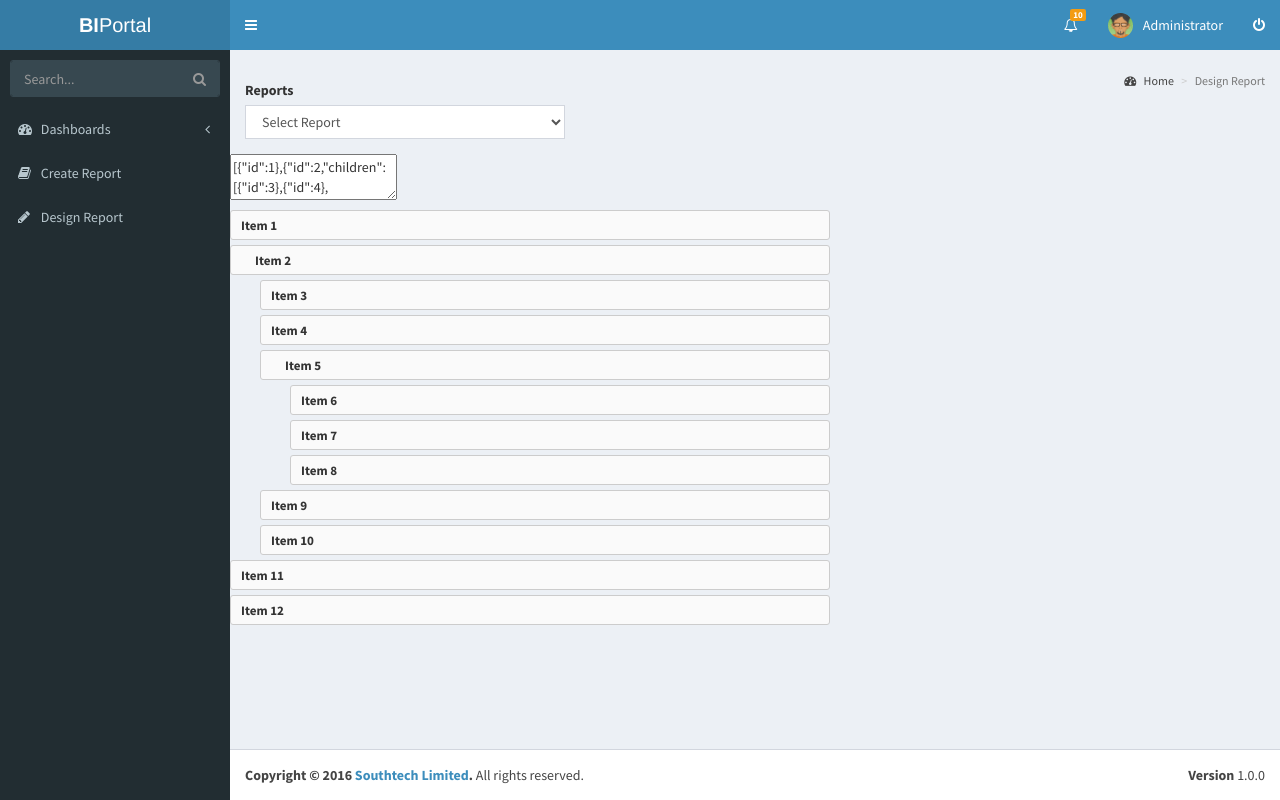
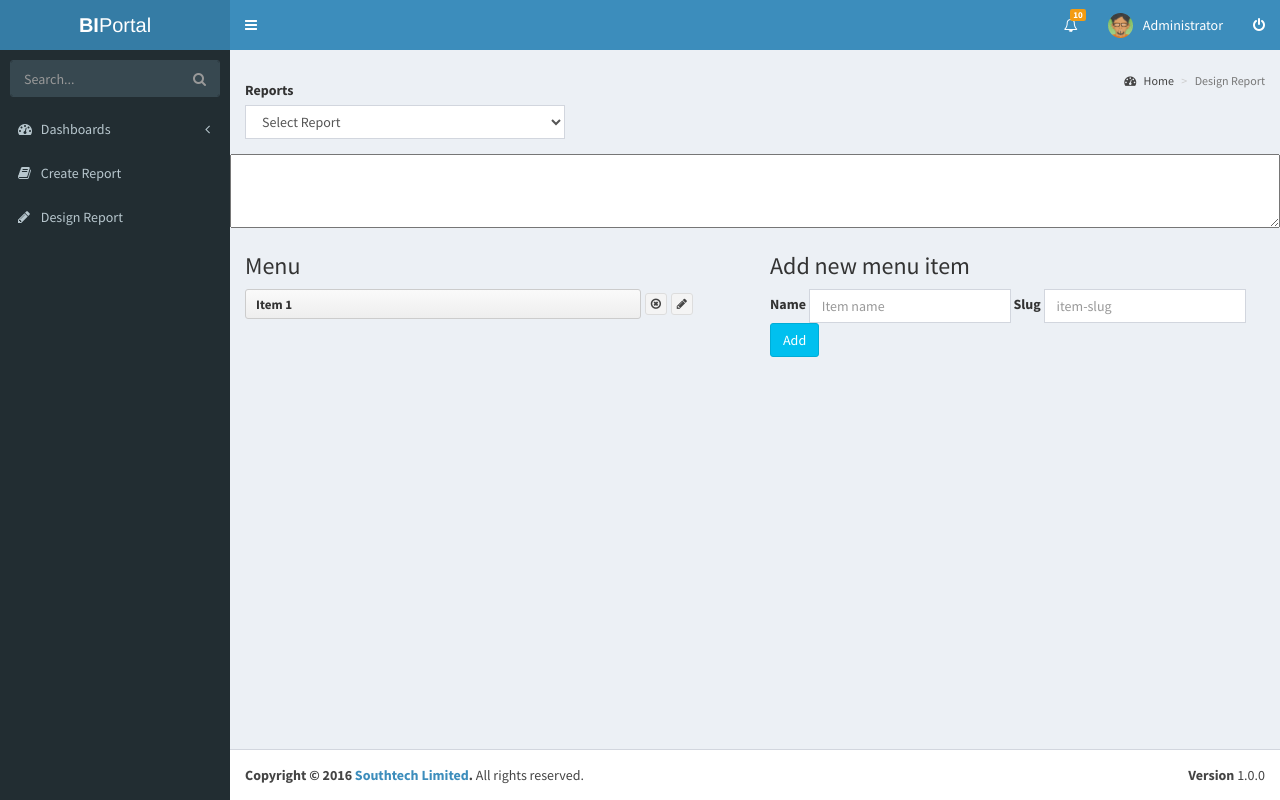
Before and after one commit to WSAyan/bi-powerBluff, a PHP site: page /BIPortalDemo/designReport.php in a window 1280 px wide. Run offline with PHP 8.4, Linux system fonts and the light colour scheme; the visitor is signed in with stand-in values (Sample User, id 1); data that the repository does not hold is empty; some libraries are stand-ins or nearby versions.

Commit message:
edit enabled nestable added

```diff
--- a/admin.php
+++ b/admin.php
@@ -21,7 +21,7 @@ $selectedDept = null;
 <head>
     <meta charset="utf-8">
     <meta http-equiv="X-UA-Compatible" content="IE=edge">
-    <title>BIPortalDemo</title>
+    <title>BIPortal</title>
     <meta content="width=device-width, initial-scale=1, maximum-scale=1, user-scalable=no" name="viewport">
     <link rel="stylesheet" href="view/bootstrap/css/bootstrap.min.css">
     <link rel="stylesheet" href="https://cdnjs.cloudflare.com/ajax/libs/font-awesome/4.5.0/css/font-awesome.min.css">
--- a/designReport.php
+++ b/designReport.php
@@ -25,7 +25,7 @@ if (isset($_SESSION['sid'])) {
 <head>
     <meta charset="utf-8">
     <meta http-equiv="X-UA-Compatible" content="IE=edge">
-    <title>BIPortalDemo</title>
+    <title>BIPortal</title>
 
     <meta content="width=device-width, initial-scale=1, maximum-scale=1, user-scalable=no" name="viewport">
     <link rel="stylesheet" href="view/bootstrap/css/bootstrap.min.css">
@@ -35,6 +35,7 @@ if (isset($_SESSION['sid'])) {
     <link rel="stylesheet" href="view/dist/css/AdminLTE.min.css">
     <link rel="stylesheet" href="view/dist/css/skins/_all-skins.min.css">
     <link rel="stylesheet" href="view/dist/css/jquery.nestable.css">
+    <link rel="stylesheet" href="view/dist/css/style.css">
 
     <script src="https://oss.maxcdn.com/html5shiv/3.7.3/html5shiv.min.js"></script>
     <script src="https://oss.maxcdn.com/respond/1.4.2/respond.min.js"></script>
@@ -233,7 +234,7 @@ if (isset($_SESSION['sid'])) {
                 <textarea id="nestable-output"></textarea>
             </div>
             <div class="row">
-                <div class="dd" id="nestable">
+                <!--<div class="dd" id="nestable">
                     <ol class="dd-list">
                         <li class="dd-item" data-id="1">
                             <div class="dd-handle">Item 1</div>
@@ -276,6 +277,52 @@ if (isset($_SESSION['sid'])) {
                             <div class="dd-handle">Item 12</div>
                         </li>
                     </ol>
+                </div>-->
+                <div class="col-md-6">
+                    <h3>Menu</h3>
+                    <div class="dd nestable" id="nestable">
+                        <ol class="dd-list">
+                            <li class="dd-item" data-id="1" data-name="Item 1" data-slug="item-slug-1" data-new="0"
+                                data-deleted="0">
+                                <div class="dd-handle">Item 1</div>
+                                <span class="button-delete btn btn-default btn-xs pull-right"
+                                      data-owner-id="1">
+                  <i class="fa fa-times-circle-o" aria-hidden="true"></i>
+                </span>
+                                <span class="button-edit btn btn-default btn-xs pull-right"
+                                      data-owner-id="1">
+                  <i class="fa fa-pencil" aria-hidden="true"></i>
+                </span>
+                            </li>
+                        </ol>
+                    </div>
+                </div>
+                <div class="col-md-6">
+                    <form class="form-inline" id="menu-add">
+                        <h3>Add new menu item</h3>
+                        <div class="form-group">
+                            <label for="addInputName">Name</label>
+                            <input type="text" class="form-control" id="addInputName" placeholder="Item name" required>
+                        </div>
+                        <div class="form-group">
+                            <label for="addInputSlug">Slug</label>
+                            <input type="text" class="form-control" id="addInputSlug" placeholder="item-slug" required>
+                        </div>
+                        <button class="btn btn-info" id="addButton">Add</button>
+                    </form>
+
+                    <form class="" id="menu-editor" style="display: none;">
+                        <h3>Editing <span id="currentEditName"></span></h3>
+                        <div class="form-group">
+                            <label for="addInputName">Name</label>
+                            <input type="text" class="form-control" id="editInputName" placeholder="Item name" required>
+                        </div>
+                        <div class="form-group">
+                            <label for="addInputSlug">Slug</label>
+                            <input type="text" class="form-control" id="editInputSlug" placeholder="item-slug">
+                        </div>
+                        <button class="btn btn-info" id="editButton">Edit</button>
+                    </form>
                 </div>
             </div>
         </section>
@@ -293,30 +340,22 @@ if (isset($_SESSION['sid'])) {
 
 
 </div>
-<!-- ./wrapper -->
 
-<!-- jQuery 2.2.3 -->
+
+
 <script src="view/plugins/jQuery/jquery-2.2.3.min.js"></script>
-<!-- Bootstrap 3.3.6 -->
 <script src="view/bootstrap/js/bootstrap.min.js"></script>
-<!-- FastClick -->
 <script src="view/plugins/fastclick/fastclick.js"></script>
-<!-- AdminLTE App -->
 <script src="view/dist/js/app.min.js"></script>
-<!-- Sparkline -->
 <script src="view/plugins/sparkline/jquery.sparkline.min.js"></script>
-<!-- jvectormap -->
 <script src="view/plugins/jvectormap/jquery-jvectormap-1.2.2.min.js"></script>
 <script src="view/plugins/jvectormap/jquery-jvectormap-world-mill-en.js"></script>
-<!-- SlimScroll 1.3.0 -->
 <script src="view/plugins/slimScroll/jquery.slimscroll.min.js"></script>
-<!-- ChartJS 1.0.1 -->
 <script src="view/plugins/chartjs/Chart.min.js"></script>
-<!-- AdminLTE dashboard demo (This is only for demo purposes) -->
 <script src="view/dist/js/pages/dashboard2.js"></script>
-<!-- AdminLTE for demo purposes -->
-<script src="view/dist/js/jquery.nestable.js"></script>
 <script src="view/dist/js/demo.js"></script>
+<script src="view/plugins/jquery.nestable.js"></script>
+<script src="view/plugins/jquery.nestable++.js"></script>
 <script src="view/dist/js/pages/designReport.js"></script>
 <script>
     designReport.initialize();
--- a/index.php
+++ b/index.php
@@ -2,4 +2,3 @@
 require_once 'utils/Redirect.php';
 Redirect::loadPage("login.php");
 exit();
-?>
--- /dev/null
+++ b/view/dist/css/style.css
@@ -0,0 +1,304 @@
+/**
+*  Nestable css
+*/
+.dd {
+  position: relative;
+  display: block;
+  margin: 0;
+  padding: 0;
+  max-width: 600px;
+  list-style: none;
+  font-size: 13px;
+  line-height: 20px;
+}
+
+.dd-list {
+  display: block;
+  position: relative;
+  margin: 0;
+  padding: 0;
+  list-style: none;
+}
+
+.dd-list .dd-list {
+  padding-left: 30px;
+}
+
+.dd-collapsed .dd-list {
+  display: none;
+}
+
+.dd-item,
+.dd-empty,
+.dd-placeholder {
+  display: block;
+  position: relative;
+  margin: 0;
+  padding: 0;
+  min-height: 20px;
+  font-size: 13px;
+  line-height: 20px;
+}
+
+.dd-handle {
+  display: block;
+  height: 30px;
+  margin: 5px 0;
+  padding: 5px 10px;
+  color: #333;
+  text-decoration: none;
+  font-weight: bold;
+  border: 1px solid #ccc;
+  background: #fafafa;
+  background: -webkit-linear-gradient(top, #fafafa 0%, #eee 100%);
+  background: -moz-linear-gradient(top, #fafafa 0%, #eee 100%);
+  background: linear-gradient(top, #fafafa 0%, #eee 100%);
+  -webkit-border-radius: 3px;
+  border-radius: 3px;
+  box-sizing: border-box;
+  -moz-box-sizing: border-box;
+}
+
+.dd-handle:hover {
+  color: #2ea8e5;
+  background: #fff;
+}
+
+.dd-item > button {
+  display: block;
+  position: relative;
+  cursor: pointer;
+  float: left;
+  width: 25px;
+  height: 20px;
+  margin: 5px 0;
+  padding: 0;
+  text-indent: 100%;
+  white-space: nowrap;
+  overflow: hidden;
+  border: 0;
+  background: transparent;
+  font-size: 12px;
+  line-height: 1;
+  text-align: center;
+  font-weight: bold;
+}
+
+.dd-item > button:before {
+  content: '+';
+  display: block;
+  position: absolute;
+  width: 100%;
+  text-align: center;
+  text-indent: 0;
+}
+
+.dd-item > button[data-action="collapse"]:before {
+  content: '-';
+}
+
+.dd-placeholder,
+.dd-empty {
+  margin: 5px 0;
+  padding: 0;
+  min-height: 30px;
+  background: #f2fbff;
+  border: 1px dashed #b6bcbf;
+  box-sizing: border-box;
+  -moz-box-sizing: border-box;
+}
+
+.dd-empty {
+  border: 1px dashed #bbb;
+  min-height: 100px;
+  background-color: #e5e5e5;
+  background-image: -webkit-linear-gradient(45deg, #fff 25%, transparent 25%, transparent 75%, #fff 75%, #fff),
+    -webkit-linear-gradient(45deg, #fff 25%, transparent 25%, transparent 75%, #fff 75%, #fff);
+  background-image: -moz-linear-gradient(45deg, #fff 25%, transparent 25%, transparent 75%, #fff 75%, #fff),
+    -moz-linear-gradient(45deg, #fff 25%, transparent 25%, transparent 75%, #fff 75%, #fff);
+  background-image: linear-gradient(45deg, #fff 25%, transparent 25%, transparent 75%, #fff 75%, #fff),
+    linear-gradient(45deg, #fff 25%, transparent 25%, transparent 75%, #fff 75%, #fff);
+  background-size: 60px 60px;
+  background-position: 0 0, 30px 30px;
+}
+
+.dd-dragel {
+  position: absolute;
+  pointer-events: none;
+  z-index: 9999;
+}
+
+.dd-dragel > .dd-item .dd-handle {
+  margin-top: 0;
+}
+
+.dd-dragel .dd-handle {
+  -webkit-box-shadow: 2px 4px 6px 0 rgba(0, 0, 0, .1);
+  box-shadow: 2px 4px 6px 0 rgba(0, 0, 0, .1);
+}
+
+/**
+* Nestable Extras
+*/
+.nestable-lists {
+  display: block;
+  clear: both;
+  padding: 30px 0;
+  width: 100%;
+  border: 0;
+  border-top: 2px solid #ddd;
+  border-bottom: 2px solid #ddd;
+}
+
+#nestable-menu {
+  padding: 0;
+  margin: 20px 0;
+}
+
+#nestable-output,
+#nestable2-output {
+  width: 100%;
+  height: 7em;
+  font-size: 0.75em;
+  line-height: 1.333333em;
+  font-family: Consolas, monospace;
+  padding: 5px;
+  box-sizing: border-box;
+  -moz-box-sizing: border-box;
+}
+
+#nestable2 .dd-handle {
+  color: #fff;
+  border: 1px solid #999;
+  background: #bbb;
+  background: -webkit-linear-gradient(top, #bbb 0%, #999 100%);
+  background: -moz-linear-gradient(top, #bbb 0%, #999 100%);
+  background: linear-gradient(top, #bbb 0%, #999 100%);
+}
+
+#nestable2 .dd-handle:hover {
+  background: #bbb;
+}
+
+#nestable2 .dd-item > button:before {
+  color: #fff;
+}
+
+.dd {
+  //  float: left;
+  //  width: 48 %;
+  width: 80%;
+}
+
+.dd + .dd {
+  margin-left: 2%;
+}
+
+.dd-hover > .dd-handle {
+  background: #2ea8e5 !important;
+}
+
+/**
+* Nestable Draggable Handles
+*/
+.dd3-content {
+  display: block;
+  height: 30px;
+  margin: 5px 0;
+  padding: 5px 10px 5px 40px;
+  color: #333;
+  text-decoration: none;
+  font-weight: bold;
+  border: 1px solid #ccc;
+  background: #fafafa;
+  background: -webkit-linear-gradient(top, #fafafa 0%, #eee 100%);
+  background: -moz-linear-gradient(top, #fafafa 0%, #eee 100%);
+  background: linear-gradient(top, #fafafa 0%, #eee 100%);
+  -webkit-border-radius: 3px;
+  border-radius: 3px;
+  box-sizing: border-box;
+  -moz-box-sizing: border-box;
+}
+
+.dd3-content:hover {
+  color: #2ea8e5;
+  background: #fff;
+}
+
+.dd-dragel > .dd3-item > .dd3-content {
+  margin: 0;
+}
+
+.dd3-item > button {
+  margin-left: 30px;
+}
+
+.dd3-handle {
+  position: absolute;
+  margin: 0;
+  left: 0;
+  top: 0;
+  cursor: pointer;
+  width: 30px;
+  text-indent: 100%;
+  white-space: nowrap;
+  overflow: hidden;
+  border: 1px solid #aaa;
+  background: #ddd;
+  background: -webkit-linear-gradient(top, #ddd 0%, #bbb 100%);
+  background: -moz-linear-gradient(top, #ddd 0%, #bbb 100%);
+  background: linear-gradient(top, #ddd 0%, #bbb 100%);
+  border-top-right-radius: 0;
+  border-bottom-right-radius: 0;
+}
+
+.dd3-handle:before {
+  content: '≡';
+  display: block;
+  position: absolute;
+  left: 0;
+  top: 3px;
+  width: 100%;
+  text-align: center;
+  text-indent: 0;
+  color: #fff;
+  font-size: 20px;
+  font-weight: normal;
+}
+
+.dd3-handle:hover {
+  background: #ddd;
+}
+
+
+/*
+* Nestable++
+*/
+.button-delete {
+  position: absolute;
+  top: 4px;
+  right: -26px;
+}
+
+.button-edit {
+  position: absolute;
+  top: 4px;
+  right: -52px;
+}
+
+#menu-editor {
+  margin-top: 40px;
+}
+
+#saveButton {
+  padding-right: 30px;
+  padding-left: 30px;
+}
+
+.output-container {
+  margin-top: 20px;
+}
+
+#json-output {
+  margin-top: 20px;
+}
--- a/view/dist/js/pages/designReport.js
+++ b/view/dist/js/pages/designReport.js
@@ -9,12 +9,20 @@ var designReport = function () {
     var initialize = function () {
         generateReportsDropDown();
         eventListeners();
-        normalNestable();
-        dragNestable();
+        //normalNestable();
+        //dragNestable();
+        customNestable();
     };
 
     var eventListeners = function () {
 
+    };
+
+    var customNestable = function () {
+        $('#nestable').nestable({
+            maxDepth: 5
+        })
+            .on('change', updateOutput);
     };
 
     var dragNestable = function () {
```
Also changed, not shown: login.php (+2 -13 lines), registration.php (+2 -12 lines), reports.php (+1 -14 lines), view/plugins/jquery.nestable++.js (added), view/plugins/jquery.nestable.js (added).
